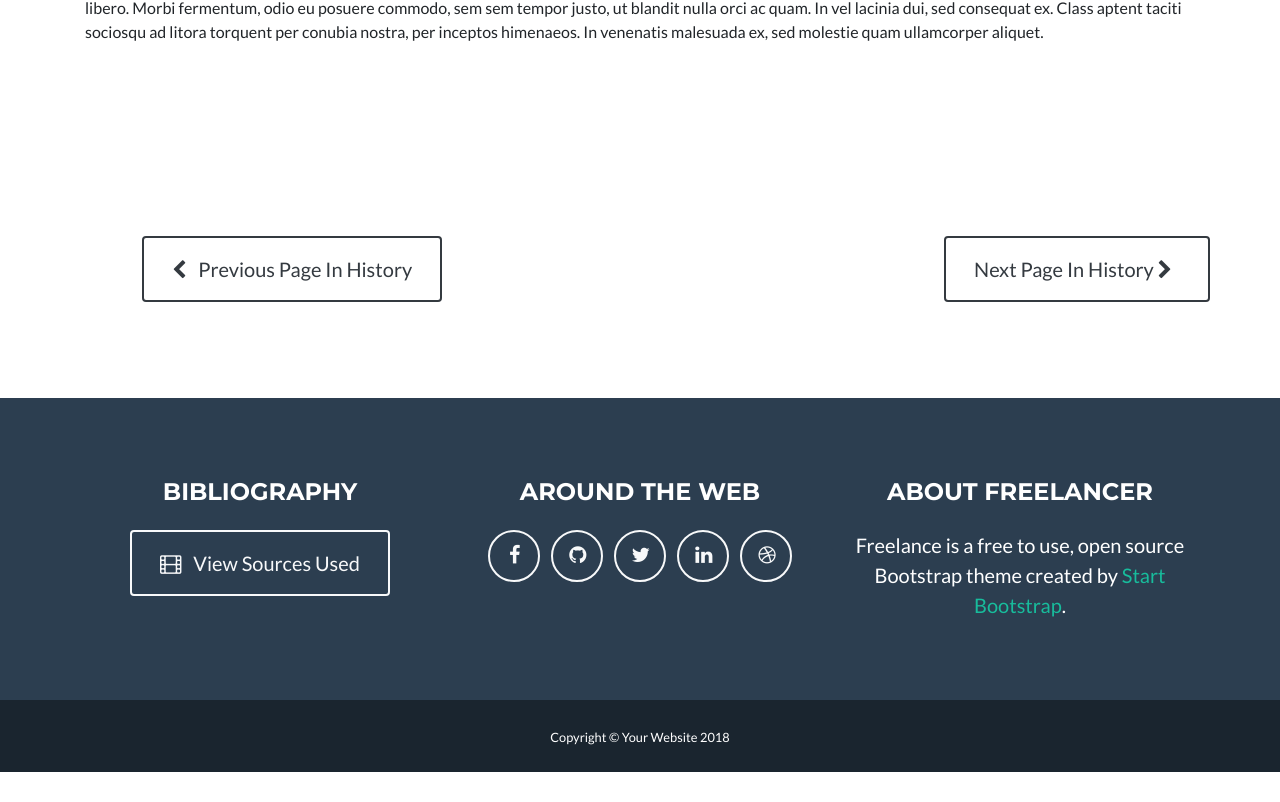
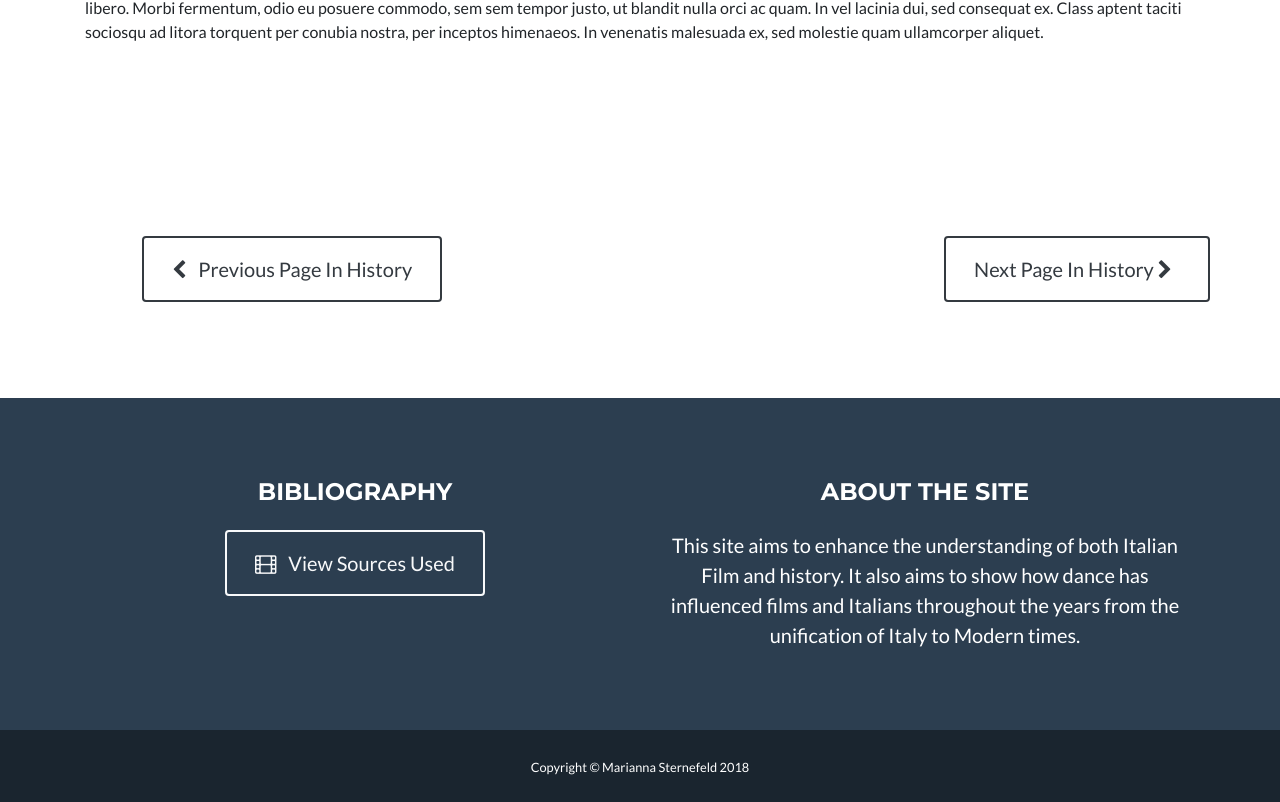
Before and after one commit to mesternefeld/ItalianHistoryThroughDance, a plain HTML site: page firstRepublic.html in a window 1280 px wide. Shown: the part 1762-2564 px from the top of the page. Before the commit the page ends 2534 px from the top, so only its background shows below. Drawn offline with Linux system fonts and the light colour scheme.

Commit message:
Added some more finishing touches to the layout

```diff
--- a/firstRepublic.html
+++ b/firstRepublic.html
@@ -108,47 +108,19 @@
     <footer class="footer text-center">
       <div class="container">
         <div class="row">
-          <div class="col-md-4 mb-5 mb-lg-0">
+          <div class="col-md-6 mb-5 mb-lg-0">
             <h4 class="text-uppercase mb-4">Bibliography</h4>
                 <a class="btn btn-xl btn-outline-light" href="./bibliography.html">
                     <i class="fa fa-film mr-2"></i>
                     View Sources Used
                 </a>
           </div>
-          <div class="col-md-4 mb-5 mb-lg-0">
-            <h4 class="text-uppercase mb-4">Around the Web</h4>
-            <ul class="list-inline mb-0">
-              <li class="list-inline-item">
-                <a class="btn btn-outline-light btn-social text-center rounded-circle" href="#">
-                  <i class="fa fa-fw fa-facebook"></i>
-                </a>
-              </li>
-              <li class="list-inline-item">
-                <a class="btn btn-outline-light btn-social text-center rounded-circle" href="#">
-                  <i class="fa fa-fw fa-github"></i>
-                </a>
-              </li>
-              <li class="list-inline-item">
-                <a class="btn btn-outline-light btn-social text-center rounded-circle" href="#">
-                  <i class="fa fa-fw fa-twitter"></i>
-                </a>
-              </li>
-              <li class="list-inline-item">
-                <a class="btn btn-outline-light btn-social text-center rounded-circle" href="#">
-                  <i class="fa fa-fw fa-linkedin"></i>
-                </a>
-              </li>
-              <li class="list-inline-item">
-                <a class="btn btn-outline-light btn-social text-center rounded-circle" href="#">
-                  <i class="fa fa-fw fa-dribbble"></i>
-                </a>
-              </li>
-            </ul>
-          </div>
-          <div class="col-md-4">
-            <h4 class="text-uppercase mb-4">About Freelancer</h4>
-            <p class="lead mb-0">Freelance is a free to use, open source Bootstrap theme created by
-              <a href="http://startbootstrap.com">Start Bootstrap</a>.</p>
+          <div class="col-md-6">
+              <h4 class="text-uppercase mb-4">About The Site</h4>
+              <p class="lead mb-0">
+                This site aims to enhance the understanding of both Italian Film and history. It also aims to show
+                how dance has influenced films and Italians throughout the years from the unification of Italy to Modern times.
+              </p>
           </div>
         </div>
       </div>
@@ -156,7 +128,7 @@
 
     <div class="copyright py-4 text-center text-white">
       <div class="container">
-        <small>Copyright &copy; Your Website 2018</small>
+        <small>Copyright &copy; Marianna Sternefeld 2018</small>
       </div>
     </div>
 
@@ -181,20 +153,6 @@
 
     <!-- Custom scripts for this template -->
     <script src="js/freelancer.min.js"></script>
-    <script>
-      var video = document.getElementById("myVideo");
-      var btn = document.getElementById("myBtn");
-
-      function myFunction() {
-        if (video.paused) {
-          video.play();
-          btn.innerHTML = "Pause";
-        } else {
-          video.pause();
-          btn.innerHTML = "Play";
-        }
-      }
-      </script>
 
   </body>
 
```
Also changed, not shown: bibliography.html (+9 -36 lines), index.html (+9 -38 lines), modern.html (+11 -37 lines), preRepublic.html (+9 -36 lines).
